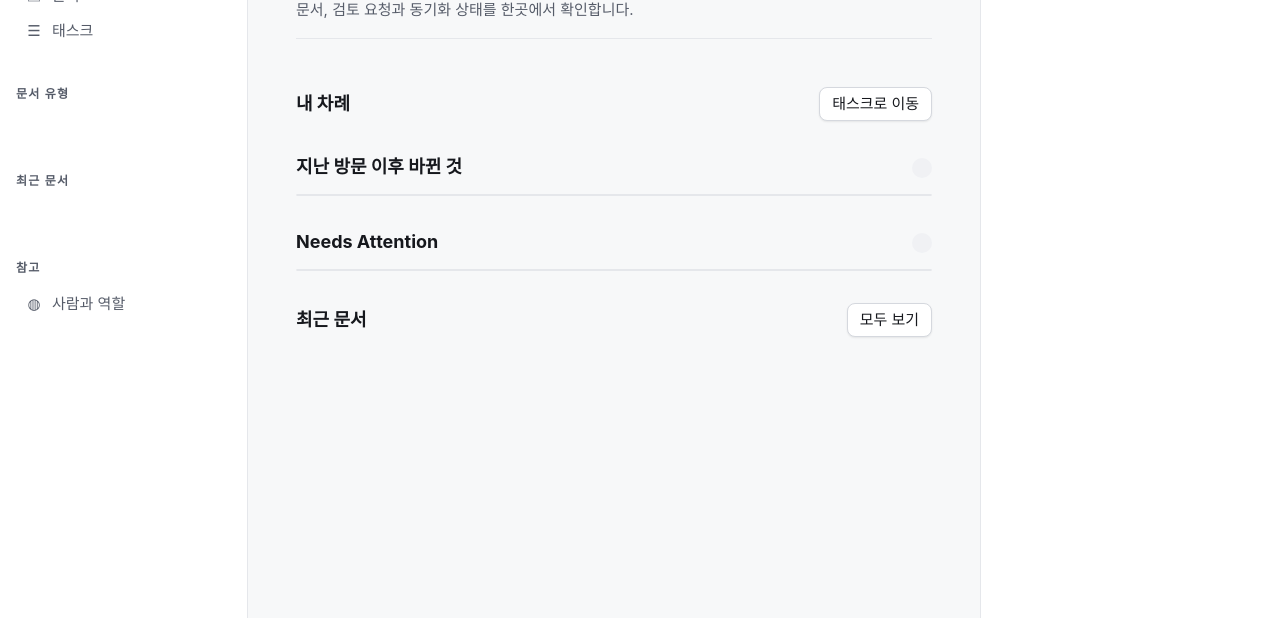
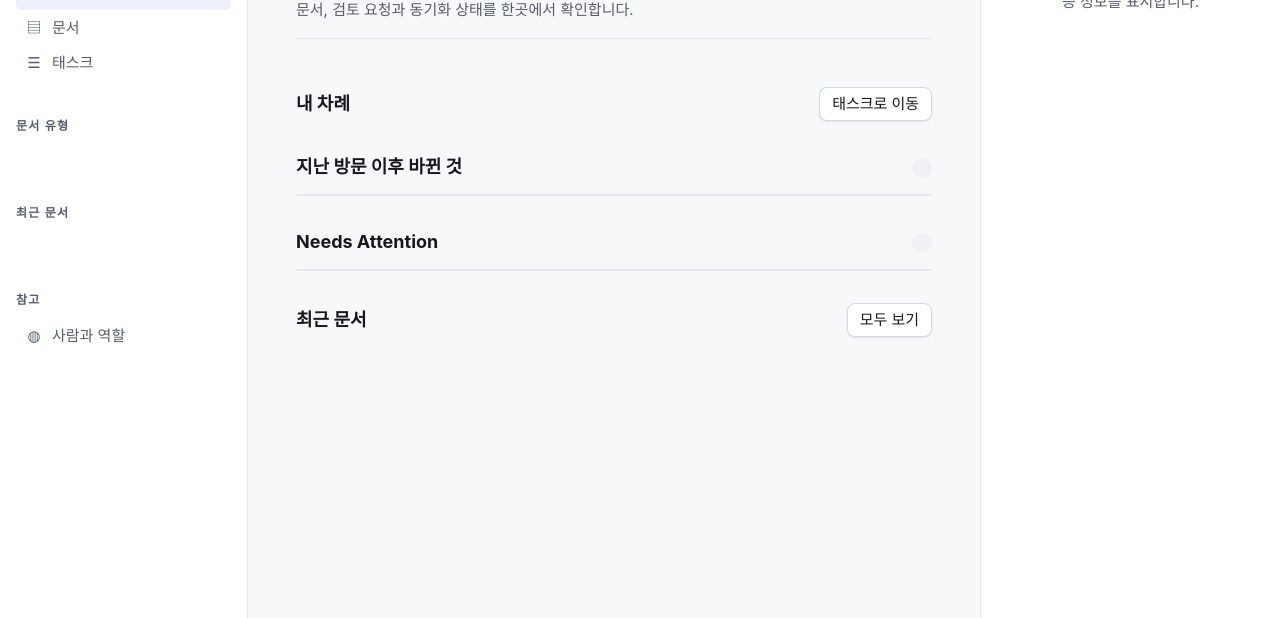
Before and after one commit to runtime-co-kr/rundol, a website: page src/board-ui/index.html in a window 1280 px wide. Shown: the part 182-800 px from the top of the page. Drawn offline with nearby package versions, Linux system fonts and the light colour scheme; no server answers.

Commit message:
fix: 헤더와 패널의 경계에 여백을 준다
헤더와 양쪽 패널은 같은 표면색이라 경계에서 한 덩어리로 붙어 보였다. 게다가 본문만
헤더에서 32px 떨어져 시작하고 패널은 0px로 붙어 있어 세 열의 시작선도 어긋나 있었다.
패널 머리글도 본문과 같은 위 여백을 갖게 해 CONTEXT 글자와 본문 제목이 같은 높이에서
시작한다.

붙지 않는 내용에는 첫 자식에만 위 여백을 준다. 스크롤 칸 자체에 주면 스크롤과 함께
사라지고, 태스크처럼 sticky 머리글이 이미 여백을 가진 경우에는 두 번 겹친다.

```diff
--- a/src/board-ui/style.css
+++ b/src/board-ui/style.css
@@ -591,10 +591,13 @@ button:disabled:hover {
   background: var(--surface-01-BackgroundColor);
 }
 
+/* 헤더와 패널은 같은 표면색이라 경계에서 한 덩어리로 붙어 보인다. 본문은 헤더에서
+   32px 떨어져 시작하는데 패널만 0px로 붙어 있어 세 열의 시작선도 어긋났다.
+   본문과 같은 높이에서 시작하게 맞춘다. */
 .sidebar-head,
 .panel-title {
   flex: none;
-  padding: var(--spacing-2) var(--spacing-2) var(--spacing-1_5);
+  padding: var(--spacing-4) var(--spacing-2) var(--spacing-1_5);
 }
 
 .sidebar-body,
@@ -607,9 +610,19 @@ button:disabled:hover {
 }
 
 /* 스크롤 칸의 위쪽 여백은 sticky 머리글이 갖는다. 컨테이너에 주면 스크롤과 함께
-   사라지고, 붙은 머리글이 머리글 줄에 딱 달라붙어 두 줄이 겹쳐 보인다. */
+   사라지고, 붙은 머리글이 머리글 줄에 딱 달라붙어 두 줄이 겹쳐 보인다.
+   붙지 않는 내용에는 첫 자식에만 준다. 컨테이너에 주면 태스크에서 두 번 겹친다. */
 #context-content > .task-detail > .task-detail-head {
   padding-top: var(--spacing-3);
+}
+
+#context-content > .context-group:first-child,
+.sidebar-body > :first-child {
+  margin-top: var(--spacing-2);
+}
+
+#context-empty {
+  padding-top: var(--spacing-4);
 }
 
 .sidebar-body {
```
Also changed, not shown: test/board-ui.test.js (+5 -0 lines).
